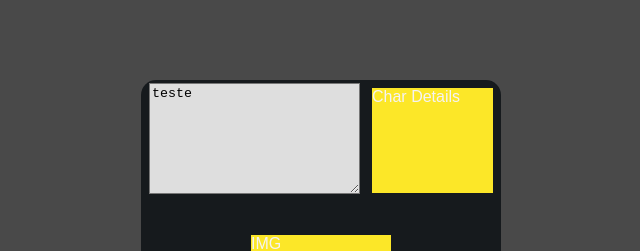
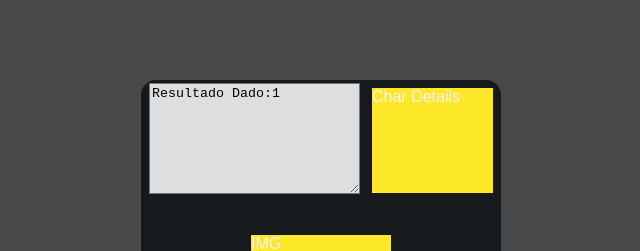
Before and after one commit to ivini95/poke3DET, a React (Vite) app: page /battle in a window 1280 px wide. Shown: the top 251 px of the page, without its empty margins (319-959 px from the left). Built offline with nearby package versions, Linux system fonts and the light colour scheme; a web font is replaced by a local one.

Commit message:
connect dice result to log

```diff
--- a/src/components/PokeBattlePage/BattleLog/index.jsx
+++ b/src/components/PokeBattlePage/BattleLog/index.jsx
@@ -1,13 +1,24 @@
-import { useContext } from 'react'
+import { useContext, useEffect } from 'react'
 import { ApiContextBattle } from '../../../contexts/ApiContextBattle'
 import './style.css'
 
 
 function BattleLog(){
 
+  const [diceValue , setDiceValue, historicTemp, setHistoricTemp] = useContext(ApiContextBattle)
+
+  let historicTempCopy = {...historicTemp};
+
+  useEffect(()=>{
+    historicTempCopy.text = `Resultado Dado:${historicTemp.diceValue}`
+    setHistoricTemp({...historicTemp,...historicTempCopy})
+  },[historicTemp.id])
+
+
+
   return (
     <div>
-    <textarea className="battleLog" value={'teste'} readOnly/>
+    <textarea className="battleLog" value={historicTemp.text} readOnly></textarea>
     </div>
   )
 }
--- a/src/components/PokeBattlePage/DiceBattle/index.jsx
+++ b/src/components/PokeBattlePage/DiceBattle/index.jsx
@@ -4,14 +4,18 @@ import './style.css';
 
 function DiceBattle(){
 
-  const [diceValue , setDiceValue] = useContext(ApiContextBattle)
+  const [diceValue , setDiceValue, historicTemp, setHistoricTemp] = useContext(ApiContextBattle)
+
+  let historicTempCopy = {...historicTemp};
 
   function generateValue() {
-
     const randomNumber = Math.floor(Math.random() * 6) + 1;
     setDiceValue(randomNumber)
-    // battleLog(randomNumber);
+    historicTempCopy.id ++
+    historicTempCopy.diceValue = randomNumber
+    setHistoricTemp({...historicTemp,...historicTempCopy})
   }
+
 
   return (
     <div className='diceBattle'>
--- a/src/contexts/ApiContextBattle.jsx
+++ b/src/contexts/ApiContextBattle.jsx
@@ -1,4 +1,4 @@
-import { useState, createContext } from "react";
+import { useState, createContext, useEffect } from "react";
 
 
 export const ApiContextBattle = createContext()
@@ -7,8 +7,19 @@ export function ApiProviderBattle(props){
 
   const [diceValue , setDiceValue] = useState(1)
 
+  const [historicTemp, setHistoricTemp] = useState({
+    'id':0,
+    'diceValue': diceValue,
+    'text': `Resultado Dado:${1}`,
+    'textLog': []
+  })
+
+  useEffect(()=>{
+
+  },[historicTemp.ud])
+
  return (
-  <ApiContextBattle.Provider value={[diceValue , setDiceValue]}>
+  <ApiContextBattle.Provider value={[diceValue , setDiceValue, historicTemp, setHistoricTemp]}>
     {props.children}
   </ApiContextBattle.Provider>
  )
```
Also changed, not shown: src/dataBase/savePokemon.js (deleted).
